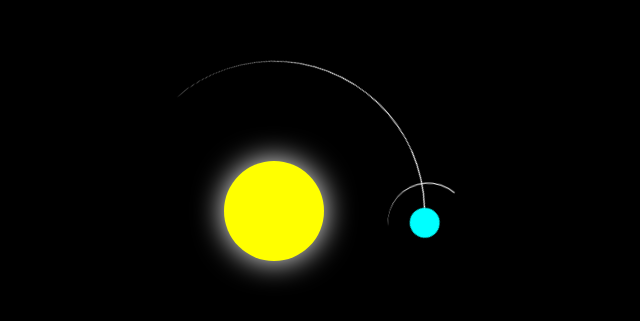
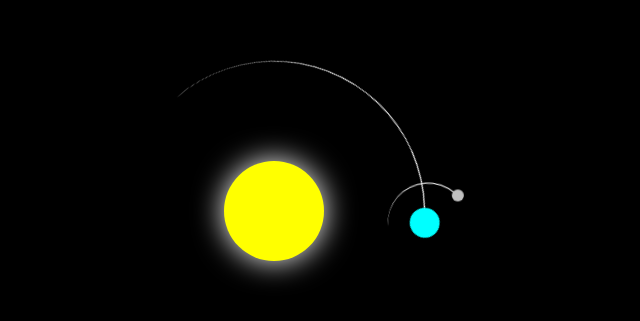
Before and after one commit to CodeSenseiYusuf/d-nya, a plain HTML site: page index.html in a window 1280 px wide. Shown: the part 189-510 px from the top of the page, 366-1006 px from the left. Drawn offline with Linux system fonts and the light colour scheme.

Commit message:
bug fixed

```diff
--- a/index.html
+++ b/index.html
@@ -81,7 +81,7 @@
             top: 0.8em;
             right: 0.2em;
             width: 1.2em;
-            height: 1.2;
+            height: 1.2em;
             background-color: silver;
 
         }
```
